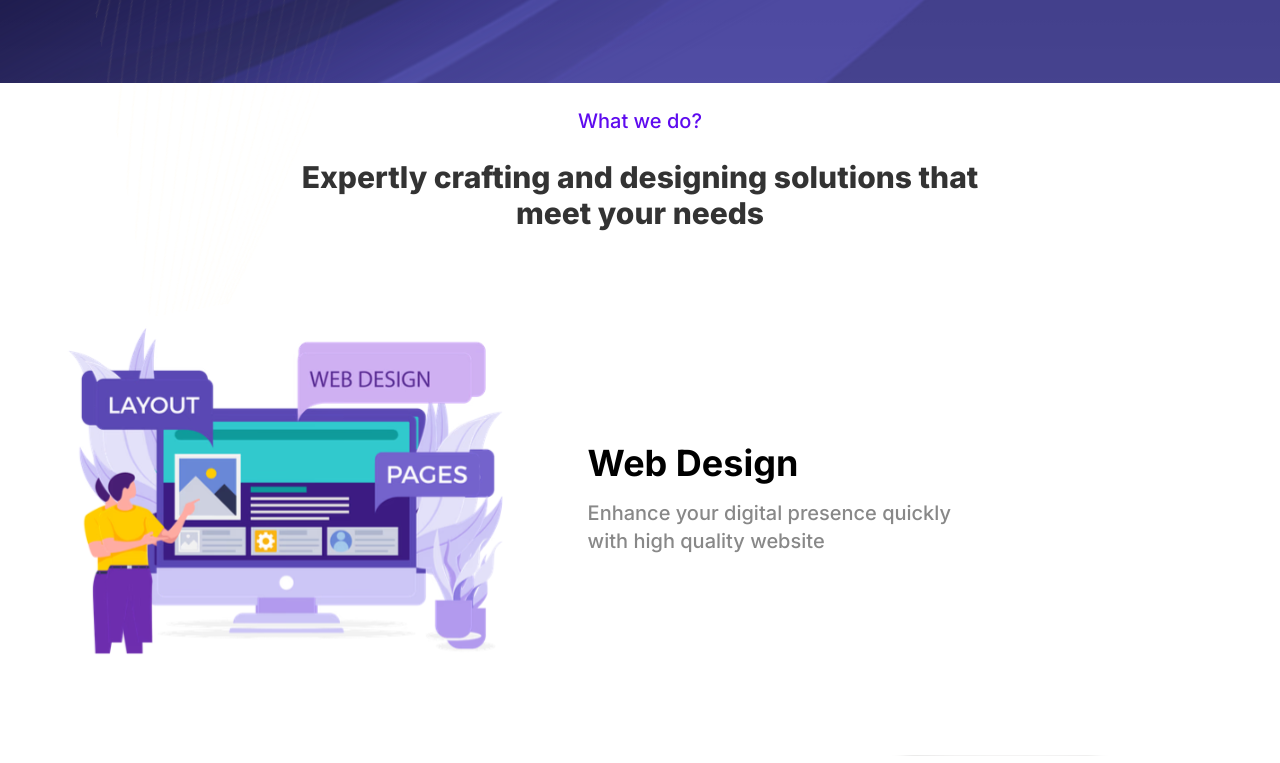
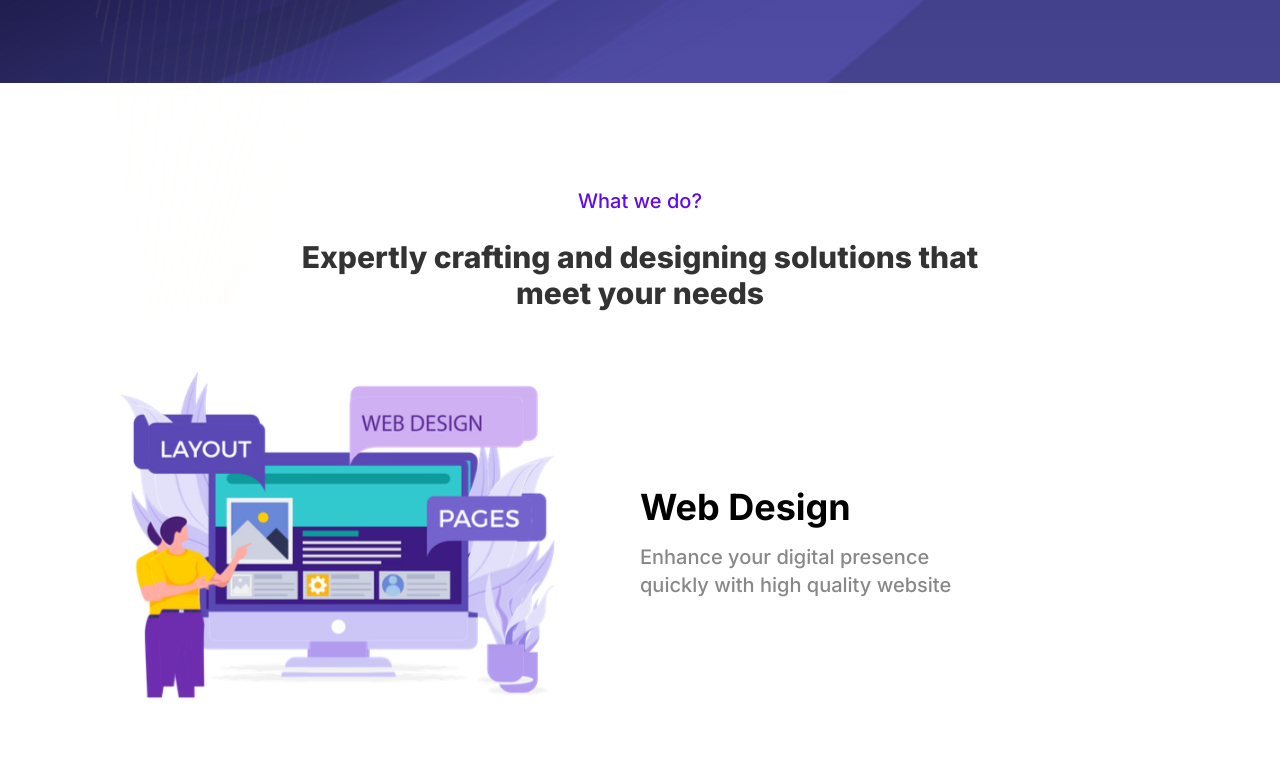
Before and after one commit to codesirpi/landing-site, a Next.js app: page / in a window 1280 px wide. Shown: the part 1108-1871 px from the top of the page. Built offline with nearby package versions, Linux system fonts and the light colour scheme.

Commit message:
fix: wip service povider card responsive

```diff
--- a/app/components/service-provider-section/index.tsx
+++ b/app/components/service-provider-section/index.tsx
@@ -6,7 +6,7 @@ import WebDesignSVG from "../../assets/service-provider-sections/web-design.svg"
 import MVPBuilderSVG from "../../assets/service-provider-sections/mvp-builder.svg";
 import DataVisualizationSVG from "../../assets/service-provider-sections/data-visualization.svg";
 import WaveImage from "../../assets/wave.svg";
-import { motion, useInView } from 'framer-motion';
+import { motion } from 'framer-motion';
 
 
 const services = [
@@ -29,7 +29,7 @@ const services = [
 
 export const ServiceProviderSection = () => {
   return (
-    <motion.div className="flex flex-col w-full">
+    <div className="flex flex-col w-full pt-20 bg-white">
       <motion.div
       initial={{
         y: 5,
@@ -55,7 +55,7 @@ export const ServiceProviderSection = () => {
         </div>
 
         {/* show Projects provider component */}
-        <div className="grid grid-cols-1 items-center my-8">
+        <div className="grid grid-cols-1 items-center my-8  gap-10">
           {services.map(({ title, imge, description }, index: number) => (
             <ServiceContainer
               key={title}
@@ -68,9 +68,9 @@ export const ServiceProviderSection = () => {
         </div>
     </motion.div>
 
-      <div className="flex w-full bg-blue-wave h-20 bg-cover bg-white">
+    <div className="flex w-full bg-blue-wave h-20 bg-cover bg-white">
         {/* <Image src={WaveImage} alt="wave" /> */}
       </div>
-    </motion.div>
+    </div>
   );
 };
--- a/app/components/service-provider-section/services-container.tsx
+++ b/app/components/service-provider-section/services-container.tsx
@@ -35,19 +35,17 @@ export const ServiceContainer = ({
     }}
     viewport={{ once: true }}
 
-    className={clsx("flex flex-col justify-between gap-10 my-9", {
+    className={clsx("flex flex-col", {
         "lg:flex-row-reverse": isCardIsEven,
         "lg:flex-row": !isCardIsEven,
       })}
     >
       {/* image section*/}
-      <div className="flex overflow-hidden">
-        <Image src={image} alt={title} className="flex fit" />
+      <div className="flex overflow-hidden w-[50%]">
+        <Image src={image} alt={title} className="flex object-none" />
       </div>
       {/*description and title section*/}
-      <div className={clsx("flex flex-col justify-center items-center lg:items-start text-center lg:text-start text-grey-500 ", {
-        "lg:mx-8": !isCardIsEven
-      })}>
+      <div className={"flex flex-col w-[50%] justify-center items-center lg:items-start text-center lg:text-start text-grey-500 "}>
         <h5 className="text-xl lg:text-4xl font-bold text-black py-4">
           {title}
         </h5>
@@ -58,3 +56,32 @@ export const ServiceContainer = ({
     </motion.div>
   );
 };
+
+
+// export const ServiceContainer = ({
+//     image,
+//     title,
+//     description,
+//     isCardIsEven,
+//   }: ServiceContainerProps) => {
+//     return (
+//       <div className={clsx("flex flex-row justify-between items-center", {
+//         "flex-row-reverse": isCardIsEven
+//       })}>
+//         {/* image section*/}
+//         <div className="flex object-cover">
+//           <Image src={image} alt={title} className="flex fit" />
+//         </div>
+
+//         {/* title and description section */}
+//         <div className="flex flex-col ml-10">
+//         <h5 className="text-xl lg:text-4xl font-bold text-black py-4">
+//           {title}
+//          </h5>
+//         <div className="flex  w-full text-center lg:text-start md:w-[60%] lg:w-[60%] font-medium text-xl">
+//           {description}
+//         </div>
+//       </div>
+//       </div>
+//     )
+//   }
```
